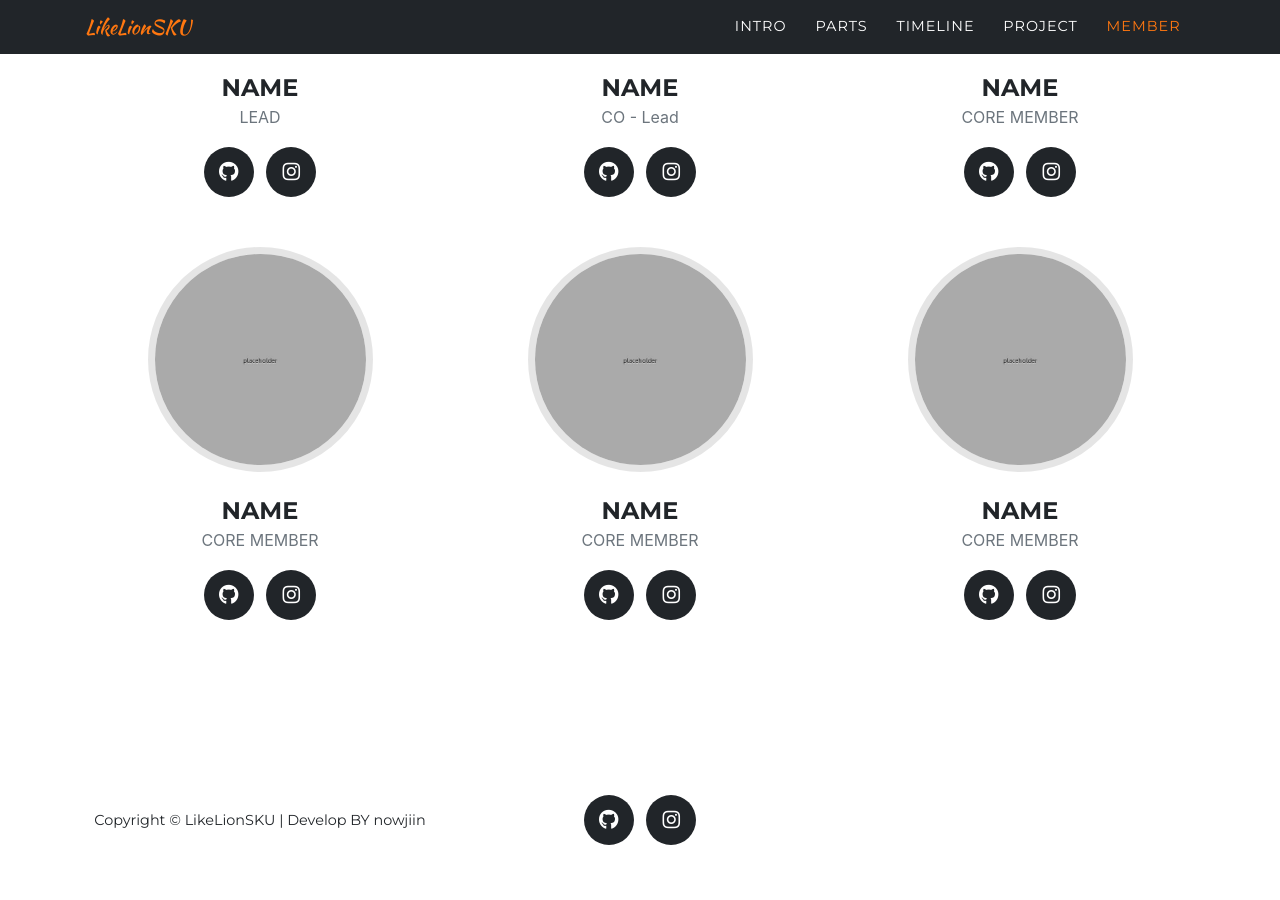
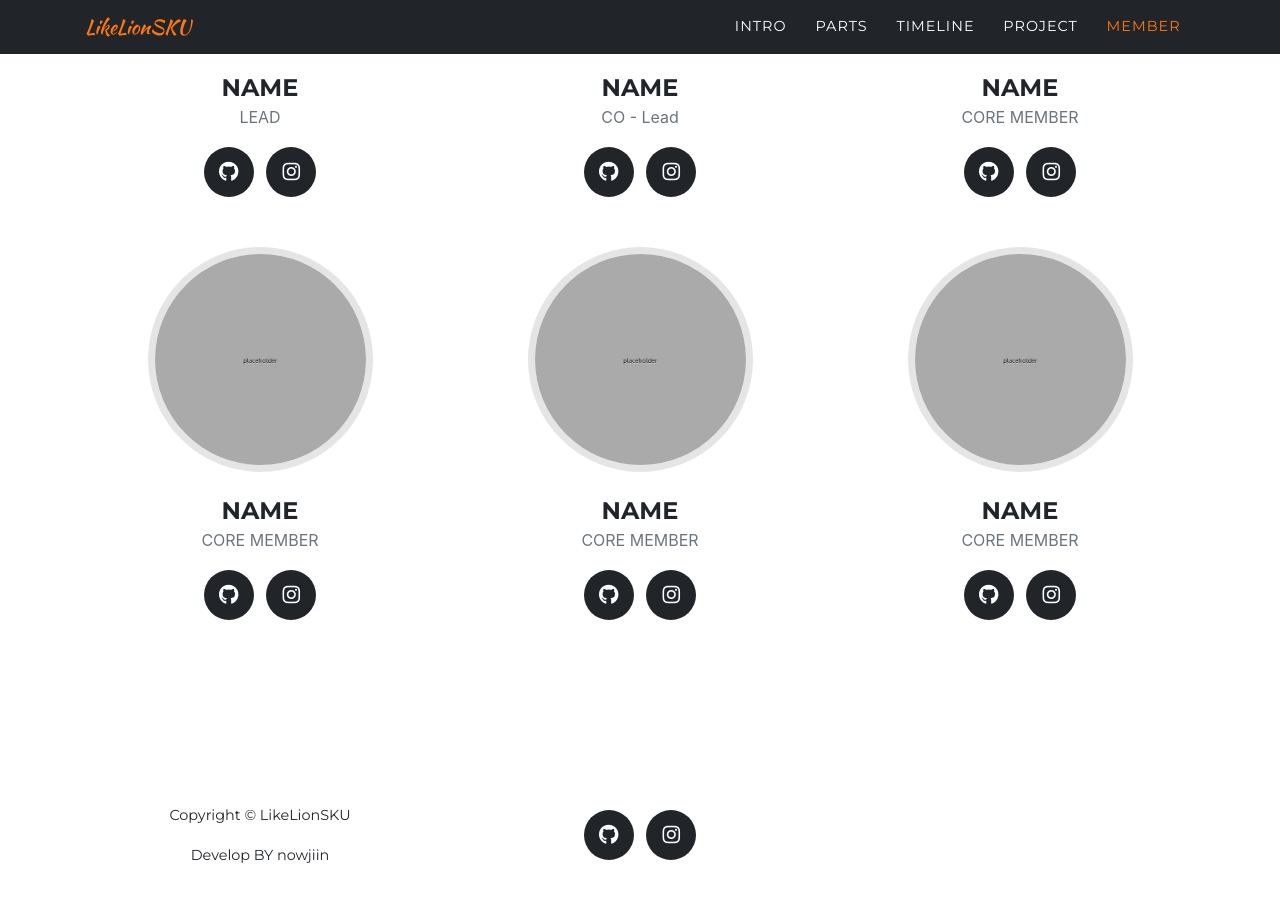
Before and after one commit to nowjiin/likelionsku.github.io, a Jekyll site: the page built from index.md, in a window 1280 px wide and 900 px high, scrolled down 4297 px. Built offline with Jekyll 4.4.1, drawn with Linux system fonts in a browser that asks for light colours; some web fonts are replaced; before the commit the page ends 5167 px from its top, so only the background shows below that.

Commit message:
favcon fix

```diff
--- a/_includes/footer.html
+++ b/_includes/footer.html
@@ -4,7 +4,7 @@
     <div class="row align-items-center">
       <div class="col-md-4">
         <span class="copyright">
-          Copyright &copy; {{ site.title }} | Develop BY nowjiin
+          Copyright &copy; {{ site.title }}<br>Develop BY nowjiin
         </span>
       </div>
       <!-- Social Media -->
--- a/_includes/head.html
+++ b/_includes/head.html
@@ -19,7 +19,7 @@
   <meta name="description" content="{{ site.description }}">
   <meta name="author" content="{{ site.author }}">
   <link rel="canonical" href="{{ page.url | replace:'index.html','' | prepend: site.baseurl | prepend: site.url }}">
-  <link rel="icon" type="image/x-icon" href="/assets/img/favicon.ico">
+  <link rel="icon" type="image/x-icon" href="../assets/img/favicon.ico">
 
   <title>
     {% if page.title %}
```
